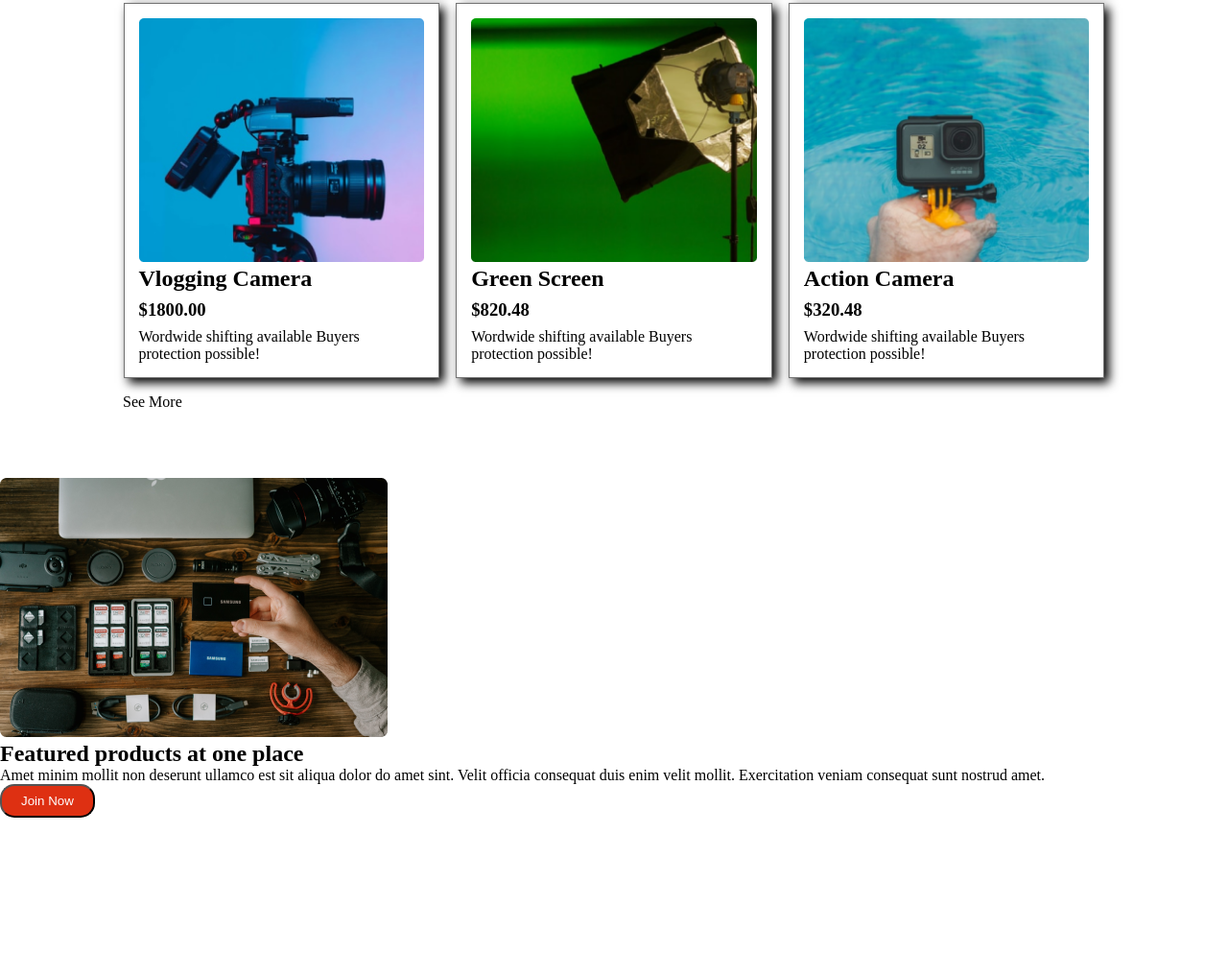
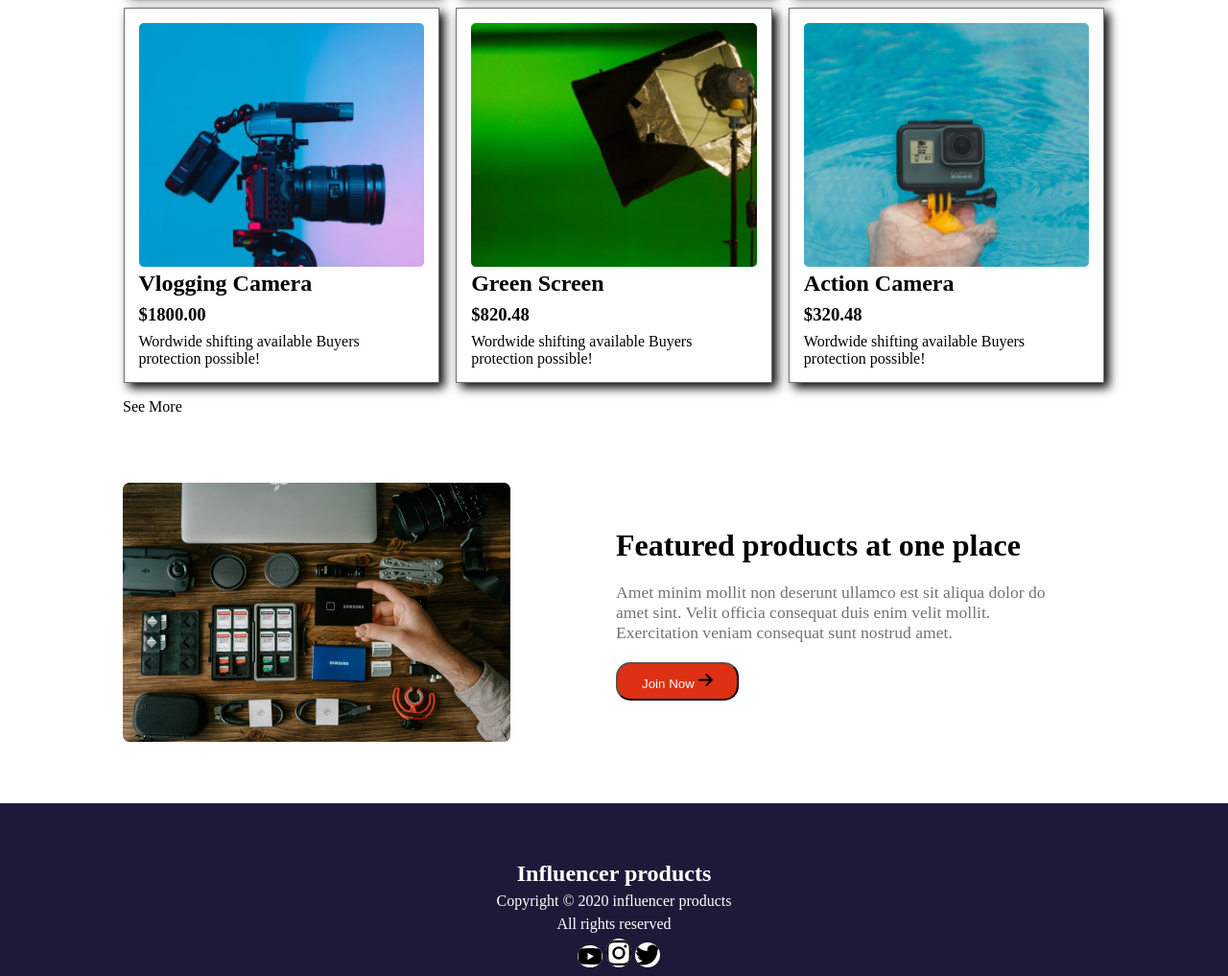
Before and after one commit to joykbiswas/Influencer-gears-html-css, a plain HTML site: page index.html in a window 1280 px wide. Shown: the part 1783-2800 px from the top of the page at 96% size. Before the commit the page ends 2635 px from the top, so only its background shows below. Drawn offline with Linux system fonts and the light colour scheme.

Commit message:
influencer complet

```diff
--- a/index.html
+++ b/index.html
@@ -14,13 +14,19 @@
                 <li>Product</li>
                 <li>Sign up</li>
                 <li>Log In</li>
+                <li><img src="./icon/search-interface-symbol.png" alt=""></li>
+                <li><img src="./icon/cart.png" alt=""></li>
             </ul>
         </nav>
         <div class="banner">
             <div class="banner-content">
-                <h1 class="main-title">Start your Journey as <br>Influencer</h1>
+                <h1 class="banner-title">Start your Journey as <br>Influencer</h1>
                 <p class="banner-description">Lorem ipsum dolor, sit amet consectetur adipisicing elit. Quas dignissimos numquam quam dolores! Distinctio, velit quibusdam.</p>
-                <button class="btn-primary">Preebook now</button>
+                <button class="btn-primary">Preebook now
+                    <i class="fa-solid fa-arrow-right">
+                        <img src="./icon/arrow-right-solid.svg" alt="">
+                    </i>
+                </button>
             </div>
             <div class="banner-img">
                 <img src="./images/main-camera.png" alt="">
@@ -120,13 +126,33 @@
                 <img src="./images/gear.png" alt="">
             </div>
             <div class="featured-container">
-                <h2>Featured products at one place</h2>
-                <p>Amet minim mollit non deserunt ullamco est sit aliqua dolor do amet sint. Velit officia consequat duis enim velit mollit. Exercitation veniam consequat sunt nostrud amet.</p>
-                <button class="btn-primary">Join Now</button>
+                <h2 class="featured-title">Featured products at one place</h2>
+                <p class="banner-description">Amet minim mollit non deserunt ullamco est sit aliqua dolor do amet sint. Velit officia consequat duis enim velit mollit. Exercitation veniam consequat sunt nostrud amet.</p>
+                <button class="btn-primary">Join Now
+                    <i class="fa-solid fa-arrow-right">
+                        <img src="./icon/arrow-right-solid.svg" alt="">
+                    </i></button>
             </div>
           </div>
        </section>
     </main>
+    <footer>
+        <h2>Influencer products</h2>
+        <p>Copyright © 2020  influencer products</p>
+        <p>All rights reserved</p>
+        <div class="icon">
+            <i class="fa-brands fa-youtube">
+                <img src="./icon/youtube.svg" alt="">
+            </i>
+            <i class="fa-brands fa-instagram">
+                <img src="./icon/instagram.svg" alt="">
+
+            </i>
+            <i class="fa-brands fa-twitter">
+                <img src="./icon/twitter.svg" alt="">
+            </i>
+        </div>
+    </footer>
 
 </body>
 </html>
--- a/style.css
+++ b/style.css
@@ -8,12 +8,13 @@
 }
 header{
     margin: 70px;
+    background-color: #faf9f9;
+
 
 }
 nav{
     display: flex;
     justify-content: space-between;
-    background-color: #faf9f9;
     padding: 30px 0px;
 
 
@@ -29,19 +30,20 @@ nav > ul li{
     color: var(--primary-color);
     font-size: var(--font-size);
 }
+nav > ul li img{
+  width: 16px;
+}
 /* banner section starts */
 .banner{
-    /* margin-top: 50px; */
     align-items: center;
     display: flex;
 
 }
 .banner-content{
     margin-top: 50px;
-    /* margin-right: 120px; */
     width: 50%;
 }
-.main-title{
+.banner-title{
     font-size: 2.50rem;
 
 }
@@ -54,13 +56,18 @@ nav > ul li{
 .btn-primary{
     color: white;
     background-color: rgb(222, 48, 18);
-    padding: 8px 20px;
+    padding: 8px 25px;
     border-radius: 15px;
+}
+
+.btn-primary img{
+
+  width: 15px;
+
 }
 
 .banner-img img{
     width: 100%;
-    /* padding-right: 140px; */
     margin-right: 110px;
 
 }
@@ -84,25 +91,20 @@ nav > ul li{
     padding-bottom: 70px ;
 }
 .collection-title{
-    font-size: 1.75rem;
+    font-size: 2rem;
     text-align: center;
 }
 .collection-items{
     display: grid;
     grid-template-columns: repeat(3,1fr);
     gap: 1rem;
-    /* border: 1px solid red; */
+
    width: 80%;
    height: 60%;
    margin: auto;
    justify-content: center;
    margin-top: 20px;
 
-  }
-  .collection-items .see-more{
-    /* position: relative;
-    right: 0px;
-    bottom: 0px; */
 }
 .card{
     width: 90%;
@@ -123,3 +125,39 @@ nav > ul li{
 .see-more{
 
 }
+  /* featured section starts */
+.featured{
+    display: flex;
+    width: 80%;
+    margin: auto;
+    align-items: center;
+    margin-bottom: 60px;
+}
+.featured-title{
+    font-size: 2rem;
+}
+.featured-container{
+    padding-left: 110px;
+}
+/* footer section starts */
+footer{
+  color: white;
+  background-color: #1e1938;
+  text-align: center;
+  align-items: center;
+  padding: 60px;
+  gap: 20px;
+
+}
+.icon img{
+  width: 26px;
+  background-color: white;
+  border-radius: 50%;
+}
+.icon{
+  padding-left: 10px;
+  padding-top: 6px;
+}
+footer p{
+  padding-top: 6px;
+}
```
Also changed, not shown: icon/arrow-right-solid.svg (added), icon/cart.png (added), icon/instagram.svg (added), icon/right-arrow.png (added), icon/search-interface-symbol.png (added), icon/twitter.svg (added), icon/youtube.svg (added). Lines whose indentation alone changed are shown as unchanged.
